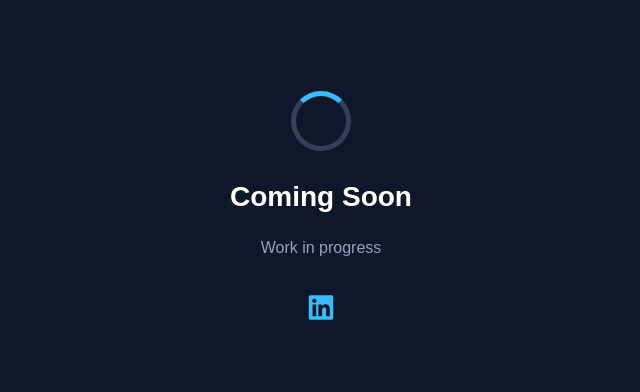
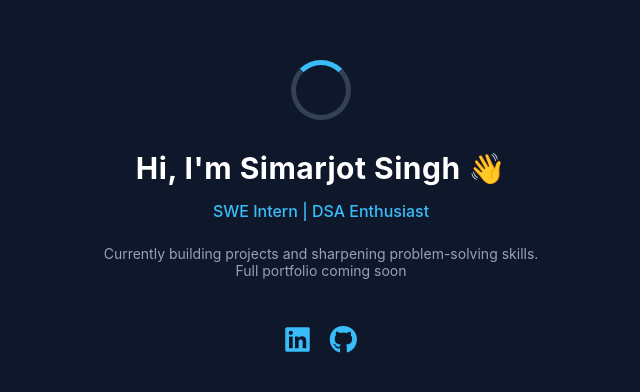
Before and after one commit to IdleContributor/Portfolio, a plain HTML site: page index.html in a window 1280 px wide. Shown: the part 192-584 px from the top of the page, without its empty margins (319-959 px from the left). Drawn offline with Linux system fonts and the light colour scheme.

Commit message:
updated portfolio

```diff
--- a/index.html
+++ b/index.html
@@ -1,11 +1,13 @@
 <!DOCTYPE html>
+
 <html lang="en">
 <head>
   <meta charset="UTF-8" />
   <meta name="viewport" content="width=device-width, initial-scale=1.0"/>
-  <title>Portfolio</title>
+  <title>Simar | Portfolio</title>
 
-  <!-- LinkedIn Icon (Font Awesome CDN) -->
+  <!-- Font Awesome Icons -->
+
   <link rel="stylesheet" href="https://cdnjs.cloudflare.com/ajax/libs/font-awesome/6.5.0/css/all.min.css"/>
 
   <style>
@@ -16,9 +18,11 @@
       justify-content: center;
       align-items: center;
       flex-direction: column;
-      font-family: Arial, sans-serif;
+      font-family: -apple-system, BlinkMacSystemFont, 'Segoe UI', sans-serif;
       background: #0f172a;
       color: #fff;
+      text-align: center;
+      gap: 10px;
     }
 
     .spinner {
@@ -28,7 +32,7 @@
       border-top: 5px solid #38bdf8;
       border-radius: 50%;
       animation: spin 1s linear infinite;
-      margin-bottom: 20px;
+      margin-bottom: 10px;
     }
 
     @keyframes spin {
@@ -36,42 +40,68 @@
     }
 
     h1 {
-      margin: 10px 0;
-      font-size: 28px;
+      margin: 10px 0 5px;
+      font-size: 30px;
+      letter-spacing: 0.5px;
     }
 
-    p {
-      color: #94a3b8;
+    .subtitle {
+      color: #38bdf8;
+      font-size: 16px;
+      font-weight: 500;
     }
 
-    .linkedin {
+    .desc {
+      color: #94a3b8;
+      font-size: 14px;
+      max-width: 500px;
+    }
+
+    .icons {
+      display: flex;
+      gap: 20px;
       margin-top: 20px;
+    }
+
+    .icon {
       font-size: 28px;
       color: #38bdf8;
       text-decoration: none;
-      transition: 0.3s;
+      transition: all 0.3s ease;
     }
 
-    .linkedin:hover {
+    .icon:hover {
       color: #0ea5e9;
       transform: scale(1.2);
     }
   </style>
+
 </head>
+
 <body>
 
   <div class="spinner"></div>
-  <h1>Coming Soon</h1>
-  <p>Work in progress</p>
 
-  <!-- LinkedIn Icon -->
-  <a
-    href="https://www.linkedin.com/in/simarjot-singh-14x/"
-    target="_blank"
-    class="linkedin"
-  >
-    <i class="fab fa-linkedin"></i>
-  </a>
+  <h1>Hi, I'm Simarjot Singh 👋</h1>
+  <div class="subtitle">SWE Intern | DSA Enthusiast</div>
+  <p class="desc">Currently building projects and sharpening problem-solving skills. <br>Full portfolio coming soon</p>
+
+  <div class="icons">
+    <a href="https://www.linkedin.com/in/simarjot-singh-14x/"
+       target="_blank"
+       rel="noopener noreferrer"
+       class="icon">
+      <i class="fab fa-linkedin"></i>
+    </a>
+
+<a href="https://github.com/IdleContributor"
+   target="_blank"
+   rel="noopener noreferrer"
+   class="icon">
+  <i class="fab fa-github"></i>
+</a>
+
+  </div>
 
 </body>
 </html>
```
